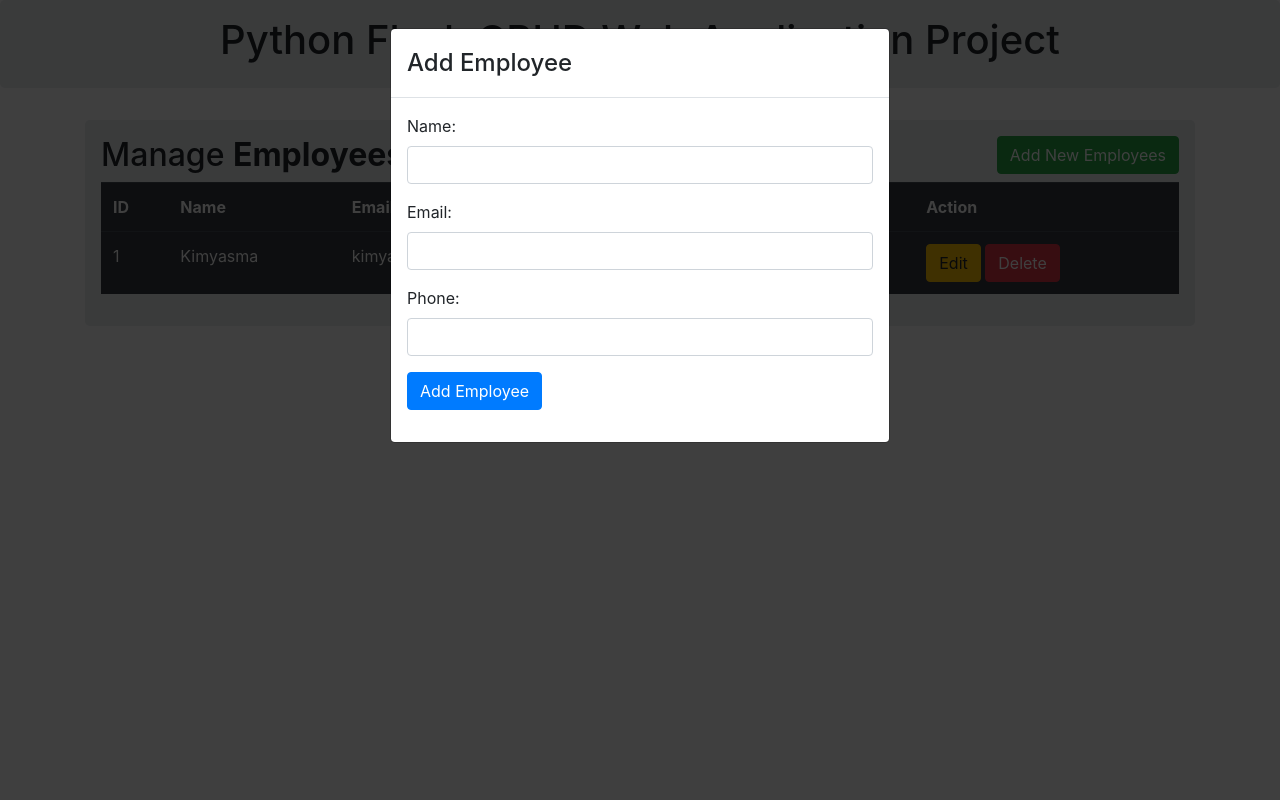
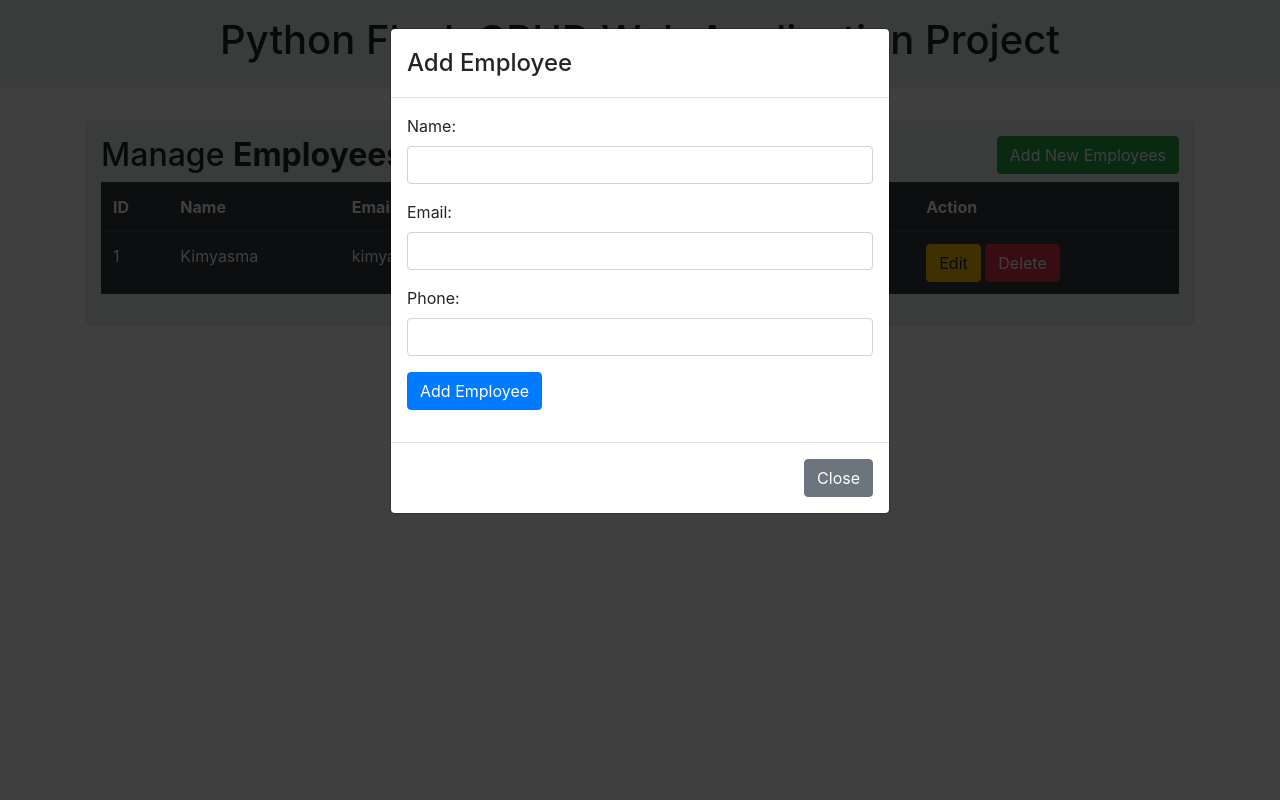
Before and after one commit to kimyasma007/Flask-CRUD, a Flask app: page / in a window 1280 px wide, after a click on "Add New Employees". Run offline with Flask 2, Linux system fonts and the light colour scheme.

Commit message:
Modify index

```diff
--- a/templates/index.html
+++ b/templates/index.html
@@ -76,10 +76,12 @@
 
             </form>
       </div>
+      <div class="modal-footer">
+        <button type="button" class="btn btn-secondary" data-dismiss="modal">Close</button>
     </div>
     </div>
   </div>
-
+</div>
 </div>
 </div>
 </div>
```
Lines whose indentation alone changed are shown as unchanged.
